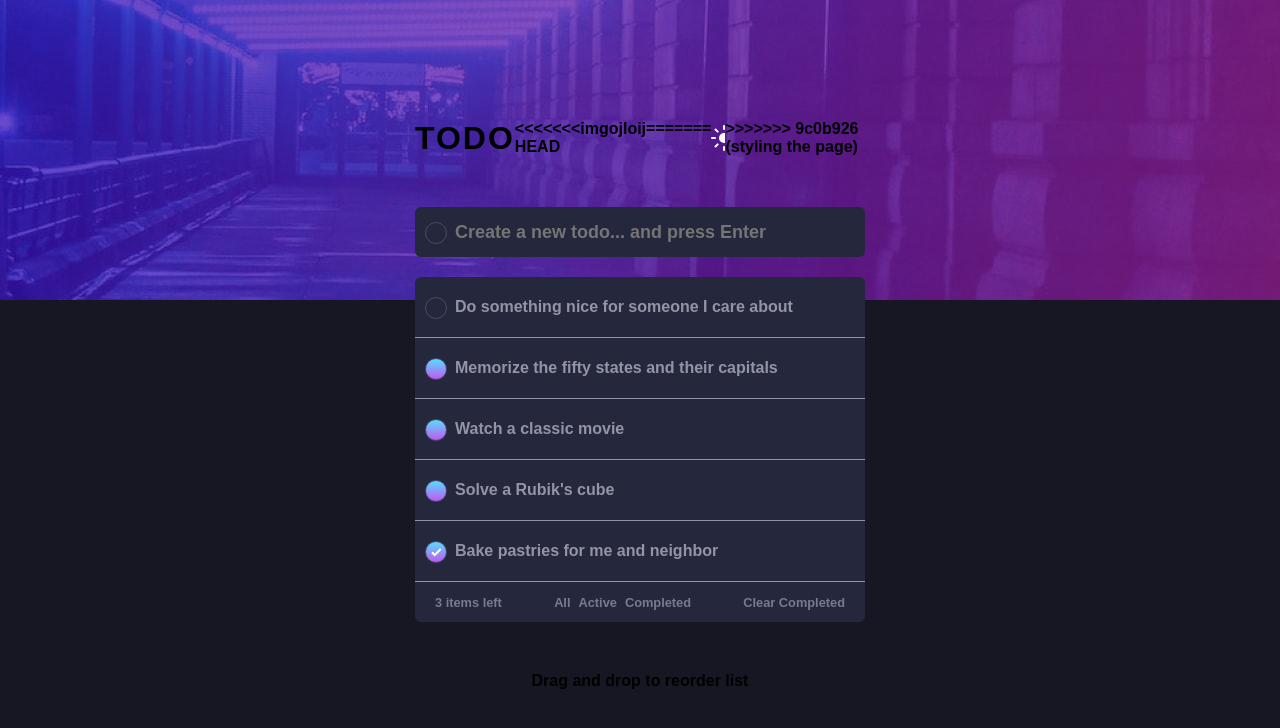
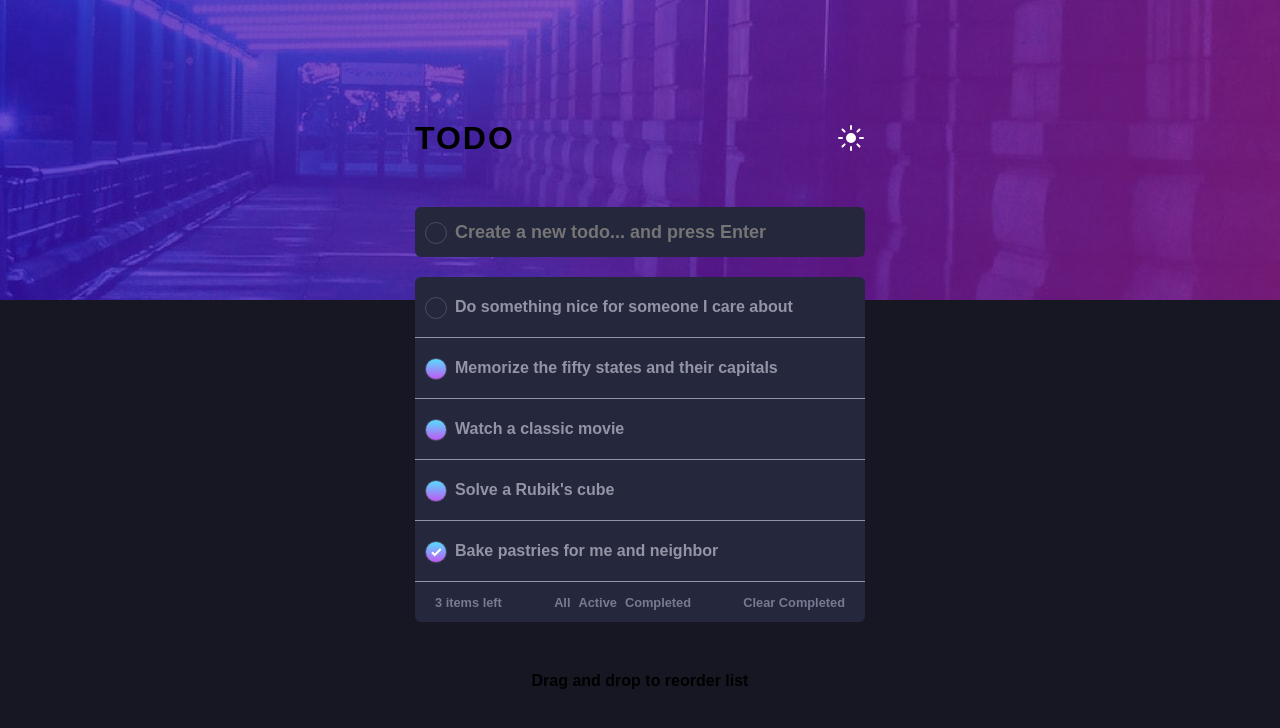
Before and after one commit to warkaysofyan/todo-app, a plain HTML site: page index.html in a window 1280 px wide. Drawn offline with nearby package versions, Linux system fonts and the light colour scheme.

Commit message:
styling the page

```diff
--- a/index.html
+++ b/index.html
@@ -30,11 +30,7 @@
             <div class="inside-container">
                 <nav>
                     <div>TODO</div>
-<<<<<<< HEAD
-                    <div>imgojloij</div>
-=======
                     <div id="chnge-theme"></div>
->>>>>>> 9c0b926 (styling the page)
                 </nav>
                 <div>
                     <div class="checkInp" id="checkBox"></div>
```
